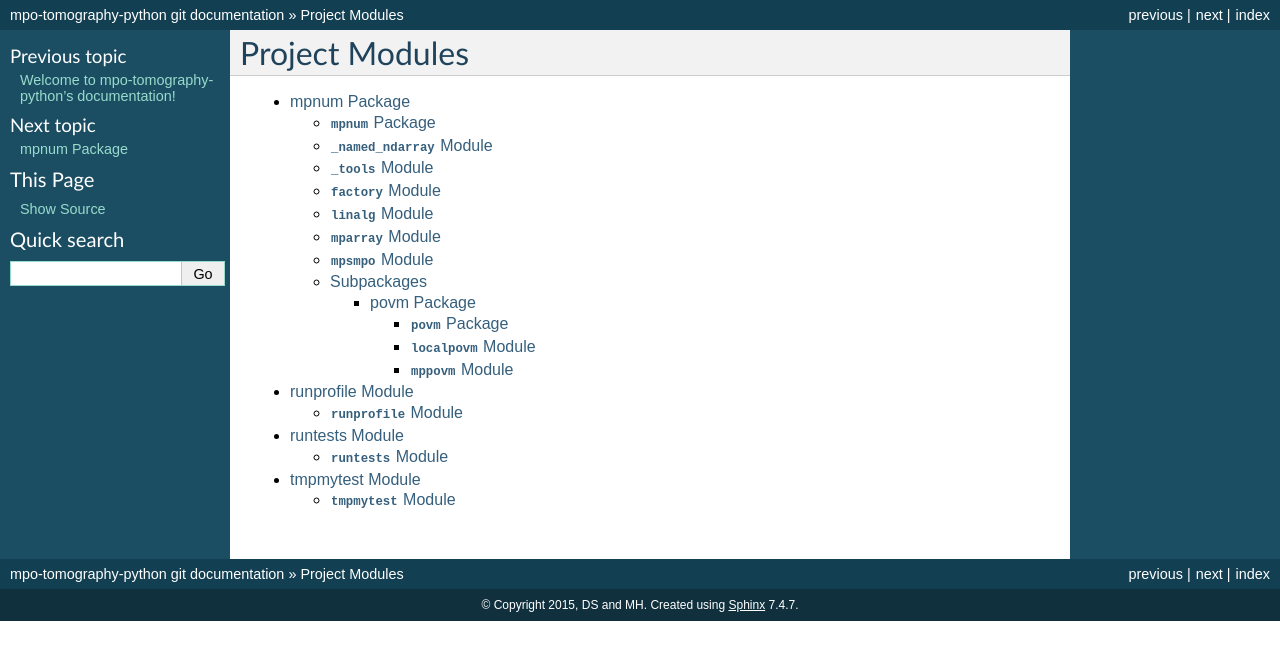
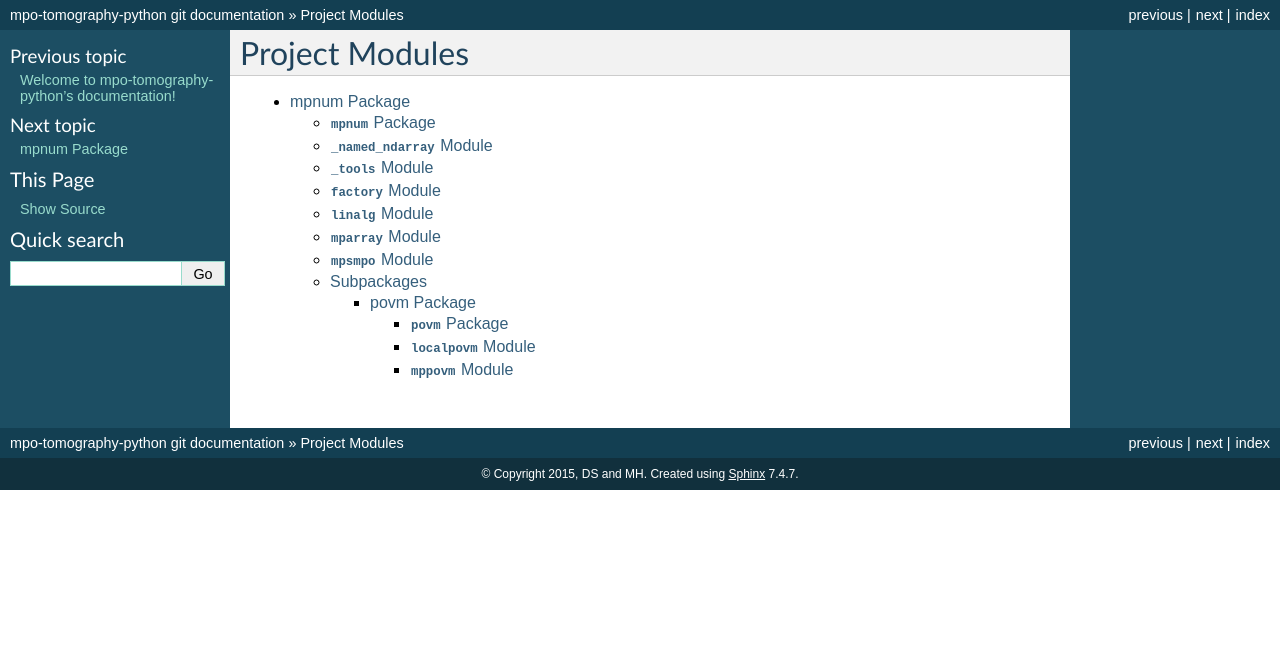
Before and after one commit to vinitX/mpnum, a Sphinx documentation site: the page built from docs/modules.rst, in a window 1280 px wide. Shown: the top 660 px of the page. Built offline with Sphinx 7.4.7, drawn with Linux system fonts in a browser that asks for light colours; pages that are not in the unit, such as notebooks, are missing from menus.

```diff
--- a/docs/modules.rst
+++ b/docs/modules.rst
@@ -6,6 +6,3 @@ Project Modules
 
    mpnum
    photonic_tomo
-   runprofile
-   runtests
-   tmpmytest
--- a/docs/runprofile.rst
+++ /dev/null
@@ -1,10 +0,0 @@
-runprofile Module
-=================
-
-:mod:`runprofile` Module
-------------------------
-
-.. automodule:: runprofile
-    :members:
-    :undoc-members:
-    :show-inheritance:
--- a/docs/runtests.rst
+++ /dev/null
@@ -1,10 +0,0 @@
-runtests Module
-===============
-
-:mod:`runtests` Module
-----------------------
-
-.. automodule:: runtests
-    :members:
-    :undoc-members:
-    :show-inheritance:
--- a/docs/tmpmytest.rst
+++ /dev/null
@@ -1,10 +0,0 @@
-tmpmytest Module
-================
-
-:mod:`tmpmytest` Module
------------------------
-
-.. automodule:: tmpmytest
-    :members:
-    :undoc-members:
-    :show-inheritance:
```
